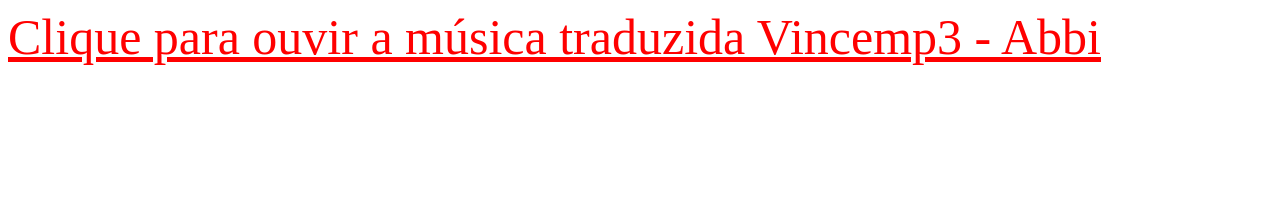
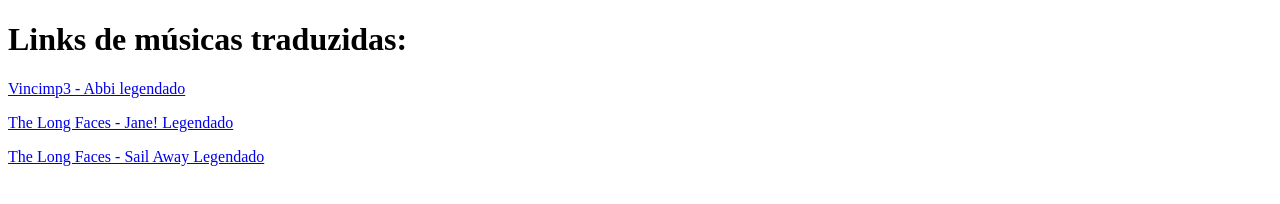
Before and after one commit to enzoduarte1/learning, a plain HTML site: page index.html in a window 1280 px wide. Drawn offline with Linux system fonts and the light colour scheme.

Commit message:
utilização de combinadores no css

```diff
--- a/index.css
+++ b/index.css
@@ -1,4 +1,3 @@
-a {
-    color: red;
-    font-size: 50px;
+div.container~p {
+    font-size: 30px;
 }
--- a/index.html
+++ b/index.html
@@ -1,5 +1,5 @@
 <!DOCTYPE html>
-<html lang="en">
+<html lang="pt-br">
 
 <head>
     <meta charset="UTF-8">
@@ -10,8 +10,14 @@
 </head>
 
 <body>
-    <a href="https://www.youtube.com/watch?v=Amd69hyf0e4" target="_blank">Clique para ouvir a música traduzida Vincemp3
-        - Abbi</a>
+    <h1>Links de músicas traduzidas:</h1>
+    <div class="container">
+        <p><a href="https://www.youtube.com/watch?v=Amd69hyf0e4" target="_blank">Vincimp3 - Abbi legendado</a></p>
+        <p><a href="https://www.youtube.com/watch?v=KbVrfSE9nsk" target="_blank">The Long Faces - Jane! Legendado</a>
+        </p>
+        <p><a href="https://www.youtube.com/watch?v=7ZCj9ZUE1mM" target="_blank">The Long Faces - Sail Away
+                Legendado</a></p>
+    </div>
 </body>
 
 </html>
```
